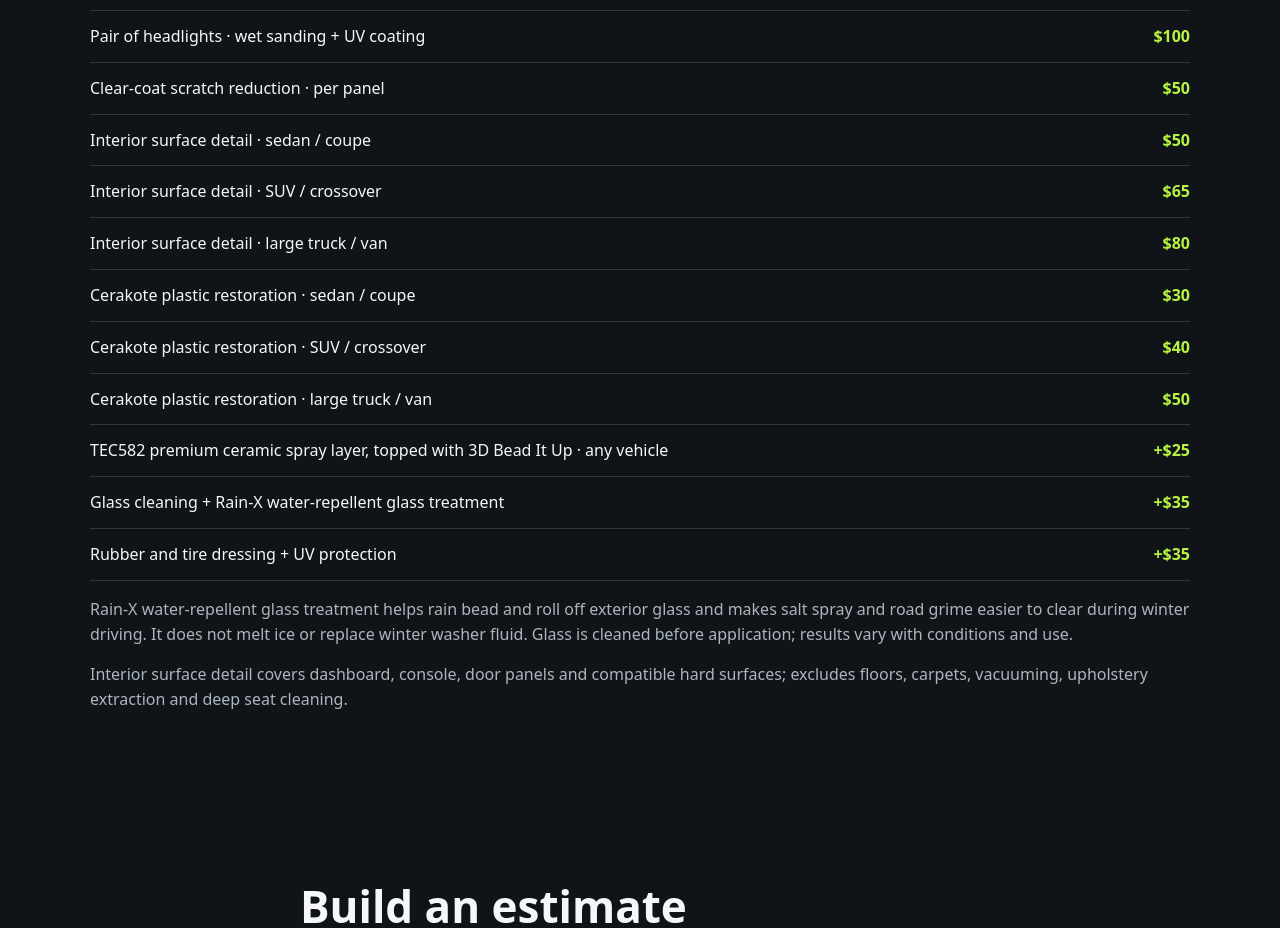
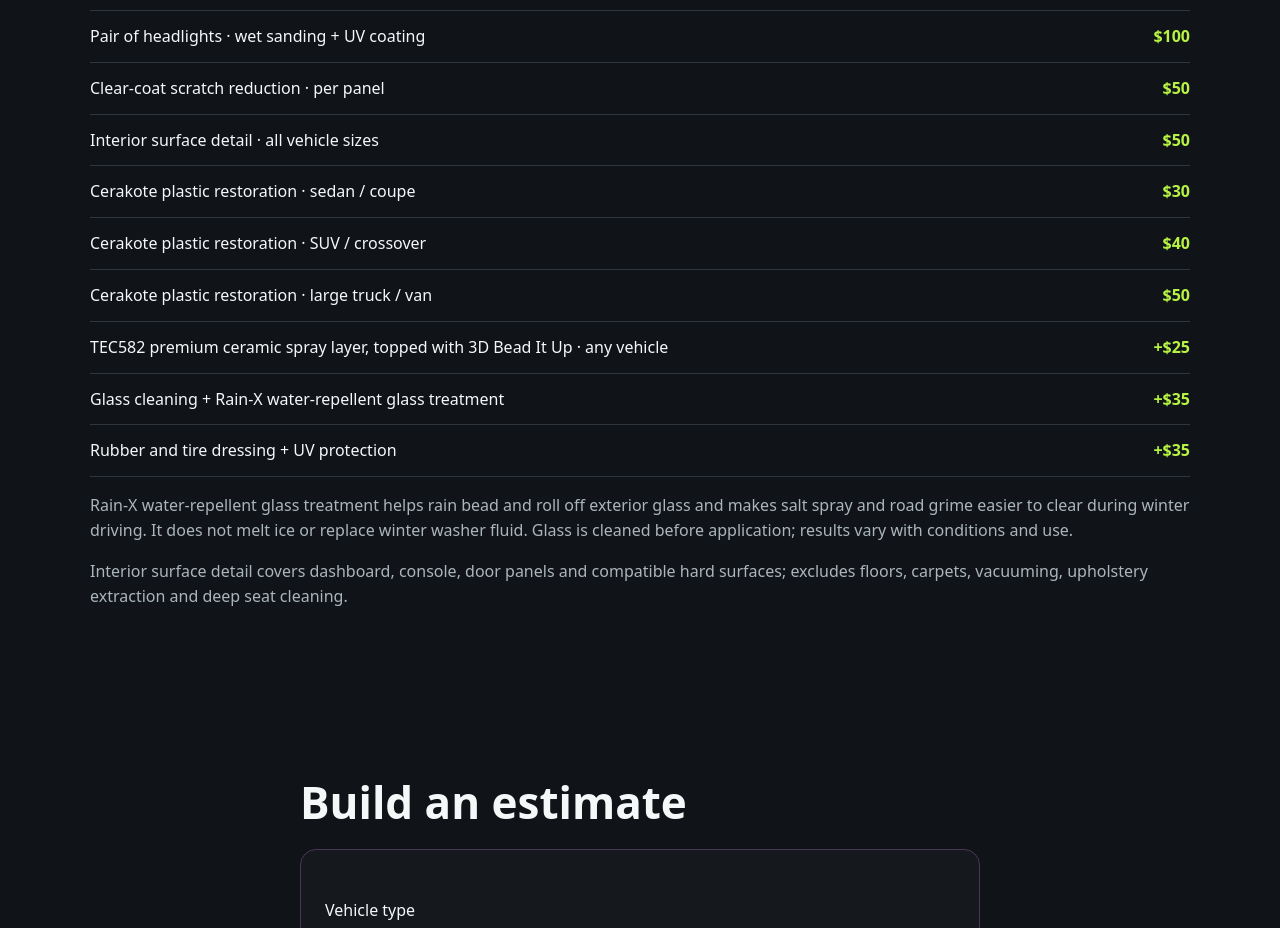
Before and after one commit to derekverbrugge/DereksDetailing, a plain HTML site: page index.html in a window 1280 px wide. Shown: the part 1721-2649 px from the top of the page. Drawn offline with Linux system fonts and the light colour scheme.

Commit message:
Set interior surface detailing to flat $50 for all vehicles

```diff
--- a/index.html
+++ b/index.html
@@ -407,11 +407,7 @@ $150</div>
 <div class="row">
 <span>Clear-coat scratch reduction · per panel</span><strong>$50</strong></div>
 <div class="row">
-<span>Interior surface detail · sedan / coupe</span><strong>$50</strong></div>
-<div class="row">
-<span>Interior surface detail · SUV / crossover</span><strong>$65</strong></div>
-<div class="row">
-<span>Interior surface detail · large truck / van</span><strong>$80</strong></div>
+<span>Interior surface detail · all vehicle sizes</span><strong>$50</strong></div>
 <!-- Plastic trim restoration is priced by vehicle size. -->
 <div class="row"><span>Cerakote plastic restoration · sedan / coupe</span><strong>$30</strong></div>
 <div class="row"><span>Cerakote plastic restoration · SUV / crossover</span><strong>$40</strong></div>
@@ -445,9 +441,9 @@ const $=id=>document.getElementById(id),rates= {
   sedan: {
   name:"Sedan / Coupe",exterior:115,interior:50,plastic:30}
 ,suv: {
-  name:"SUV / Crossover",exterior:125,interior:65,plastic:40}
+  name:"SUV / Crossover",exterior:125,interior:50,plastic:40}
 ,large: {
-  name:"Large Truck / Van",exterior:150,interior:80,plastic:50}
+  name:"Large Truck / Van",exterior:150,interior:50,plastic:50}
 }
 ;
 let current="";
```
